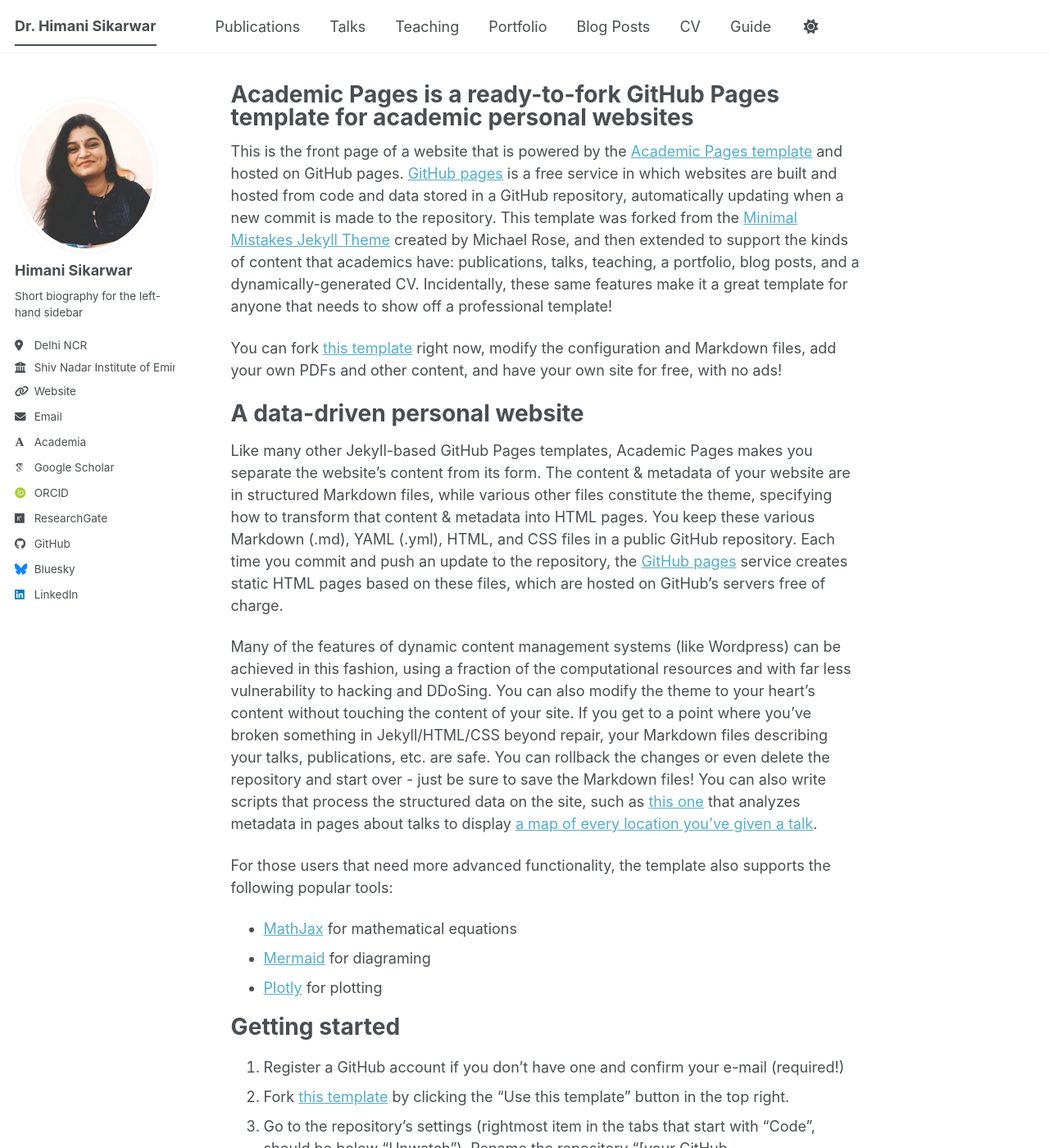
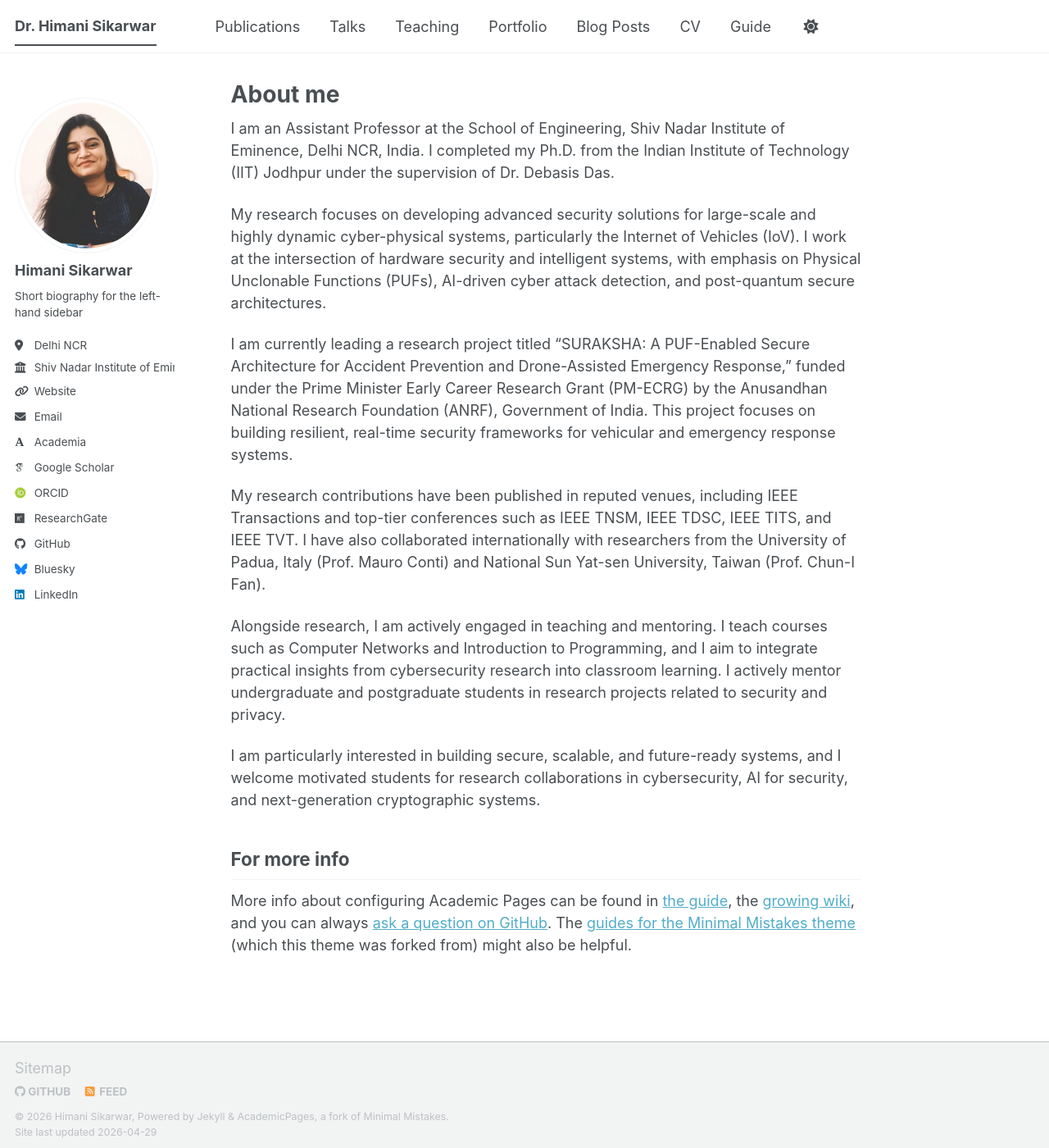
Before and after one commit to himani-sikarwar/himani.github.io, a Jekyll site: the page built from _pages/about.md, in a window 1280 px wide and 1400 px high. Shown: the whole window at 82% size. Built offline with Jekyll 4.4.1, drawn with Linux system fonts in a browser that asks for light colours; some web fonts are replaced; a script bundle is joined from its source files by our own code; library files that are not in the unit come from our copies; some of the changed text lies outside the part shown.

Commit message:
Update about.md

```diff
--- a/_pages/about.md
+++ b/_pages/about.md
@@ -1,55 +1,23 @@
 ---
 permalink: /
-title: "Academic Pages is a ready-to-fork GitHub Pages template for academic personal websites"
+title: "About me"
 author_profile: true
 redirect_from:
   - /about/
   - /about.html
 ---
 
-This is the front page of a website that is powered by the [Academic Pages template](https://github.com/academicpages/academicpages.github.io) and hosted on GitHub pages. [GitHub pages](https://pages.github.com) is a free service in which websites are built and hosted from code and data stored in a GitHub repository, automatically updating when a new commit is made to the repository. This template was forked from the [Minimal Mistakes Jekyll Theme](https://mmistakes.github.io/minimal-mistakes/) created by Michael Rose, and then extended to support the kinds of content that academics have: publications, talks, teaching, a portfolio, blog posts, and a dynamically-generated CV. Incidentally, these same features make it a great template for anyone that needs to show off a professional template!
+I am an Assistant Professor at the School of Engineering, Shiv Nadar Institute of Eminence, Delhi NCR, India. I completed my Ph.D. from the Indian Institute of Technology (IIT) Jodhpur under the supervision of Dr. Debasis Das.
 
- You can fork [this template](https://github.com/academicpages/academicpages.github.io) right now, modify the configuration and Markdown files, add your own PDFs and other content, and have your own site for free, with no ads!
+My research focuses on developing advanced security solutions for large-scale and highly dynamic cyber-physical systems, particularly the Internet of Vehicles (IoV). I work at the intersection of hardware security and intelligent systems, with emphasis on Physical Unclonable Functions (PUFs), AI-driven cyber attack detection, and post-quantum secure architectures.
 
-A data-driven personal website
-======
-Like many other Jekyll-based GitHub Pages templates, Academic Pages makes you separate the website's content from its form. The content & metadata of your website are in structured Markdown files, while various other files constitute the theme, specifying how to transform that content & metadata into HTML pages. You keep these various Markdown (.md), YAML (.yml), HTML, and CSS files in a public GitHub repository. Each time you commit and push an update to the repository, the [GitHub pages](https://pages.github.com/) service creates static HTML pages based on these files, which are hosted on GitHub's servers free of charge.
+I am currently leading a research project titled “SURAKSHA: A PUF-Enabled Secure Architecture for Accident Prevention and Drone-Assisted Emergency Response,” funded under the Prime Minister Early Career Research Grant (PM-ECRG) by the Anusandhan National Research Foundation (ANRF), Government of India. This project focuses on building resilient, real-time security frameworks for vehicular and emergency response systems.
 
-Many of the features of dynamic content management systems (like Wordpress) can be achieved in this fashion, using a fraction of the computational resources and with far less vulnerability to hacking and DDoSing. You can also modify the theme to your heart's content without touching the content of your site. If you get to a point where you've broken something in Jekyll/HTML/CSS beyond repair, your Markdown files describing your talks, publications, etc. are safe. You can rollback the changes or even delete the repository and start over - just be sure to save the Markdown files! You can also write scripts that process the structured data on the site, such as [this one](https://github.com/academicpages/academicpages.github.io/blob/master/talkmap.ipynb) that analyzes metadata in pages about talks to display [a map of every location you've given a talk](https://academicpages.github.io/talkmap.html).
+My research contributions have been published in reputed venues, including IEEE Transactions and top-tier conferences such as IEEE TNSM, IEEE TDSC, IEEE TITS, and IEEE TVT. I have also collaborated internationally with researchers from the University of Padua, Italy (Prof. Mauro Conti) and National Sun Yat-sen University, Taiwan (Prof. Chun-I Fan).
 
-For those users that need more advanced functionality, the template also supports the following popular tools:
-- [MathJax](https://www.mathjax.org/) for mathematical equations
-- [Mermaid](https://mermaid.js.org/) for diagraming
-- [Plotly](https://plotly.com/javascript/) for plotting
+Alongside research, I am actively engaged in teaching and mentoring. I teach courses such as Computer Networks and Introduction to Programming, and I aim to integrate practical insights from cybersecurity research into classroom learning. I actively mentor undergraduate and postgraduate students in research projects related to security and privacy.
 
-Getting started
-======
-1. Register a GitHub account if you don't have one and confirm your e-mail (required!)
-1. Fork [this template](https://github.com/academicpages/academicpages.github.io) by clicking the "Use this template" button in the top right.
-1. Go to the repository's settings (rightmost item in the tabs that start with "Code", should be below "Unwatch"). Rename the repository "[your GitHub username].github.io", which will also be your website's URL.
-1. Set site-wide configuration and create content & metadata (see below -- also see [this set of diffs](https://archive.is/3TPas) showing what files were changed to set up [an example site](https://getorg-testacct.github.io) for a user with the username "getorg-testacct")
-1. Upload any files (like PDFs, .zip files, etc.) to the files/ directory. They will appear at https://[your GitHub username].github.io/files/example.pdf.
-1. Check status by going to the repository settings, in the "GitHub pages" section
-
-Site-wide configuration
-------
-The main configuration file for the site is in the base directory in [_config.yml](https://github.com/academicpages/academicpages.github.io/blob/master/_config.yml), which defines the content in the sidebars and other site-wide features. You will need to replace the default variables with ones about yourself and your site's github repository. The configuration file for the top menu is in [_data/navigation.yml](https://github.com/academicpages/academicpages.github.io/blob/master/_data/navigation.yml). For example, if you don't have a portfolio or blog posts, you can remove those items from that navigation.yml file to remove them from the header.
-
-Create content & metadata
-------
-For site content, there is one Markdown file for each type of content, which are stored in directories like _publications, _talks, _posts, _teaching, or _pages. For example, each talk is a Markdown file in the [_talks directory](https://github.com/academicpages/academicpages.github.io/tree/master/_talks). At the top of each Markdown file is structured data in YAML about the talk, which the theme will parse to do lots of cool stuff. The same structured data about a talk is used to generate the list of talks on the [Talks page](https://academicpages.github.io/talks), each [individual page](https://academicpages.github.io/talks/2012-03-01-talk-1) for specific talks, the talks section for the [CV page](https://academicpages.github.io/cv), and the [map of places you've given a talk](https://academicpages.github.io/talkmap.html) (if you run this [python file](https://github.com/academicpages/academicpages.github.io/blob/master/talkmap.py) or [Jupyter notebook](https://github.com/academicpages/academicpages.github.io/blob/master/talkmap.ipynb), which creates the HTML for the map based on the contents of the _talks directory).
-
-**Markdown generator**
-
-The repository includes [a set of Jupyter notebooks](https://github.com/academicpages/academicpages.github.io/tree/master/markdown_generator
-) that converts a CSV containing structured data about talks or presentations into individual Markdown files that will be properly formatted for the Academic Pages template. The sample CSVs in that directory are the ones I used to create my own personal website at stuartgeiger.com. My usual workflow is that I keep a spreadsheet of my publications and talks, then run the code in these notebooks to generate the Markdown files, then commit and push them to the GitHub repository.
-
-How to edit your site's GitHub repository
-------
-Many people use a git client to create files on their local computer and then push them to GitHub's servers. If you are not familiar with git, you can directly edit these configuration and Markdown files directly in the github.com interface. Navigate to a file (like [this one](https://github.com/academicpages/academicpages.github.io/blob/master/_talks/2012-03-01-talk-1.md) and click the pencil icon in the top right of the content preview (to the right of the "Raw | Blame | History" buttons). You can delete a file by clicking the trashcan icon to the right of the pencil icon. You can also create new files or upload files by navigating to a directory and clicking the "Create new file" or "Upload files" buttons.
-
-Example: editing a Markdown file for a talk
-![Editing a Markdown file for a talk](/images/editing-talk.png)
+I am particularly interested in building secure, scalable, and future-ready systems, and I welcome motivated students for research collaborations in cybersecurity, AI for security, and next-generation cryptographic systems.
 
 For more info
 ------
```
